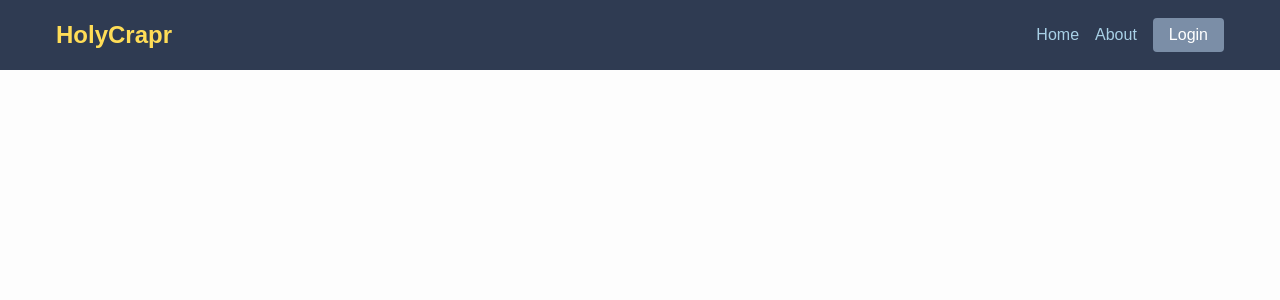
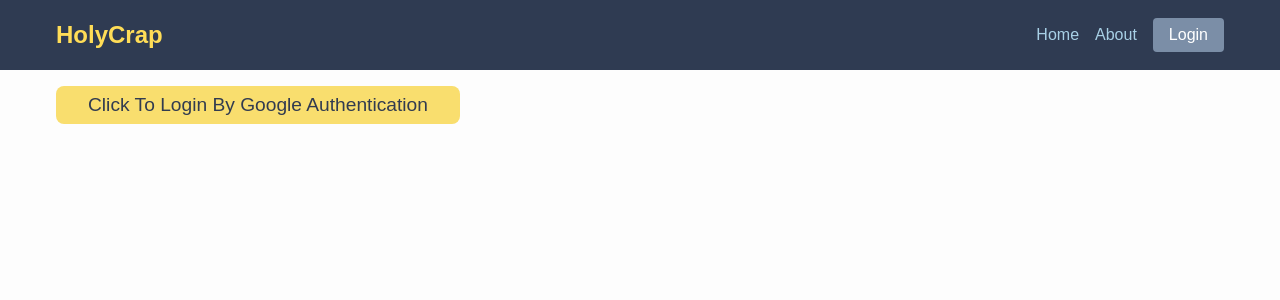
Before and after one commit to xu000306/mad9022-frontend-final, a React (Vite) app: page /login in a window 1280 px wide. Shown: the top 300 px of the page. Built offline with nearby package versions, Linux system fonts and the light colour scheme.

Commit message:
add something about log in

```diff
--- a/src/App.jsx
+++ b/src/App.jsx
@@ -1,9 +1,10 @@
-import { Routes, Route } from 'react-router-dom';
-import Home from './pages/Home';
-import About from './pages/About';
-import Crap from './pages/Crap'
-import Header from './components/Header';
-import styles from './App.module.css';
+import { Routes, Route } from "react-router-dom";
+import Home from "./pages/Home";
+import About from "./pages/About";
+import Crap from "./pages/Crap";
+import Header from "./components/Header";
+import Login from "./pages/Login";
+import styles from "./App.module.css";
 
 function App() {
   return (
@@ -14,6 +15,7 @@ function App() {
           <Route path="/" element={<Home />} />
           <Route path="/about" element={<About />} />
           <Route path="/crap" element={<Crap />} />
+          <Route path="/login" element={<Login />} />
         </Routes>
       </main>
     </div>
--- a/src/components/Header.jsx
+++ b/src/components/Header.jsx
@@ -1,17 +1,23 @@
-import { Link } from 'react-router-dom';
-import styles from './Header.module.css';
+import { Link } from "react-router-dom";
+import styles from "./Header.module.css";
 
 function Header() {
   return (
     <header className={styles.header}>
       <div className={styles.headerContainer}>
         <div className={styles.logo}>
-          <h1>HolyCrapr</h1>
+          <h1>HolyCrap</h1>
         </div>
         <nav className={styles.nav}>
-          <Link className={styles.link} to="/">Home</Link>
-          <Link className={styles.link} to="/about">About</Link>
-          <button className={styles.button}>Login</button>
+          <Link className={styles.link} to="/">
+            Home
+          </Link>
+          <Link className={styles.link} to="/about">
+            About
+          </Link>
+          <Link to={{ pathname: "/login" }}>
+            <button className={styles.button}>Login</button>
+          </Link>
         </nav>
       </div>
     </header>
--- a/src/pages/About.jsx
+++ b/src/pages/About.jsx
@@ -1,24 +1,27 @@
-import styles from './About.module.css';
+import styles from "./About.module.css";
 
 function About() {
   return (
     <div className={styles.about}>
-            <h2 className={styles.heading}>About HolyCrapr</h2>
+      <h2 className={styles.heading}>About HolyCrap</h2>
       <div className={styles.content}>
         <p>
-                HolyCrapr is a platform for people to get rid of unwanted items from their homes.
-                Instead of throwing things away, find someone who might want them!
+          HolyCrap is a platform for people to get rid of unwanted items from
+          their homes. Instead of throwing things away, find someone who might
+          want them!
         </p>
         <p>
-                Our mission is to reduce waste and build community connections through the sharing of resources.
-                One person's unwanted item could be exactly what someone else is looking for.
+          Our mission is to reduce waste and build community connections through
+          the sharing of resources. One person's unwanted item could be exactly
+          what someone else is looking for.
         </p>
         <p>
-                Browse available items, offer your own unwanted things, and help create a more sustainable future.
+          Browse available items, offer your own unwanted things, and help
+          create a more sustainable future.
         </p>
       </div>
     </div>
-    )
+  );
 }
 
 export default About;
--- a/src/pages/Home.jsx
+++ b/src/pages/Home.jsx
@@ -1,30 +1,34 @@
-import {useState} from 'react';
-import {useNavigate} from 'react-router-dom';
-import styles from './Home.module.css'
+import { useState } from "react";
+import { useNavigate } from "react-router-dom";
+import styles from "./Home.module.css";
 
 function Home() {
   const navigate = useNavigate();
   const [searchParams, setSearchParams] = useState({
-    keyword: '',
-    distance: '10'
+    keyword: "",
+    distance: "10",
   });
 
   const handleChange = (e) => {
     setSearchParams({
       ...searchParams,
-      [e.target.name]: e.target.value
+      [e.target.name]: e.target.value,
     });
   };
 
   const handleSubmit = (e) => {
     e.preventDefault();
-    navigate(`/crap?keyword=${searchParams.keyword}&distance=${searchParams.distance}`);
+    navigate(
+      `/crap?keyword=${searchParams.keyword}&distance=${searchParams.distance}`
+    );
   };
 
   return (
     <div className={styles.home}>
-      <h2 className={styles.heading}>Welcome to HolyCrapr</h2>
-      <p className={styles.description}>Find items people are looking to get rid of!</p>
+      <h2 className={styles.heading}>Welcome to HolyCrap</h2>
+      <p className={styles.description}>
+        Find items people are looking to get rid of!
+      </p>
 
       <div className={styles.searchContainer}>
         <h3 className={styles.searchHeading}>Search for Items</h3>
@@ -33,11 +37,11 @@ function Home() {
             <label htmlFor="keyword">Keyword</label>
             <input
               type="text"
-              id='keyword'
-              name='keyword'
+              id="keyword"
+              name="keyword"
               value={searchParams.keyword}
               onChange={handleChange}
-              placeholder='What are you looking for?'
+              placeholder="What are you looking for?"
             />
           </div>
 
@@ -56,11 +60,13 @@ function Home() {
             </select>
           </div>
 
-          <button type="submit" className={styles.searchButton}>Search</button>
+          <button type="submit" className={styles.searchButton}>
+            Search
+          </button>
         </form>
       </div>
     </div>
-  )
+  );
 }
 
-export default Home
+export default Home;
--- /dev/null
+++ b/src/pages/Login.jsx
@@ -0,0 +1,49 @@
+import styles from "./Login.module.css";
+import { useEffect, useState } from "react";
+import Cookies from "js-cookie";
+
+export default function Login() {
+  const [btn, setBtn] = useState(false);
+  // Function to handle the token extraction from the URL query parameters
+  function handleQueryParams() {
+    // Get the query parameters from the URL
+    const urlParams = new URLSearchParams(window.location.search);
+    const token = urlParams.get("token");
+
+    if (token) {
+      console.log("Token received:", token);
+
+      // Store the token in cookies with appropriate options
+      Cookies.set("token", token, {
+        secure: true, // cookie will be sent only over HTTPS
+        expires: 6 / 24, // token expires in 6 hours
+      });
+      // change the button to  Log in successfully!
+      setBtn(true);
+      // Optionally, clean up the URL (remove the token from the query string)
+      // window.history.replaceState(null, "", window.location.pathname);
+    } else {
+      console.log("token fetch failed!");
+    }
+  }
+
+  // Call the function to handle query parameters when the component mounts
+  useEffect(() => {
+    handleQueryParams();
+  }, []);
+
+  function handleClick() {
+    const googleAuthUrl = "http://localhost:5000/auth/google"; // Your API route
+    window.location.href = googleAuthUrl; // Redirect the user to Google login page
+  }
+
+  return (
+    <div>
+      <button className={styles.btn} onClick={handleClick}>
+        {btn
+          ? "Log in successfully!"
+          : "Click To Login By Google Authentication"}
+      </button>
+    </div>
+  );
+}
--- /dev/null
+++ b/src/pages/Login.module.css
@@ -0,0 +1,8 @@
+.btn {
+  padding: 0.5rem 2rem;
+  font-size: 1.2rem;
+  border: 0;
+  border-radius: 0.5rem;
+  background-color: #f9de6e;
+  color: #313b50;
+}
```
Lines whose indentation alone changed are shown as unchanged.
